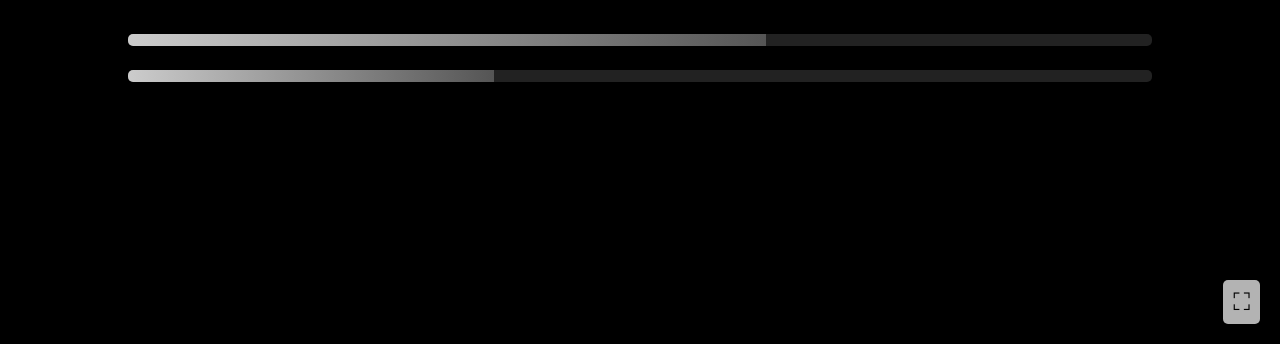
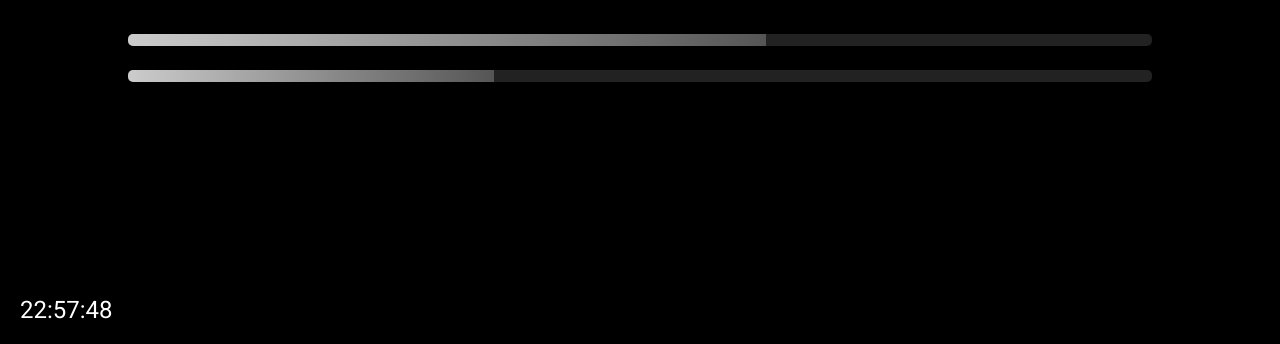
Before and after one commit to andieuren/clock, a plain HTML site: page index.html in a window 1280 px wide. Shown: the part 456-800 px from the top of the page. Drawn offline with Linux system fonts and the light colour scheme.

Commit message:
added time for makassar

```diff
--- a/index.html
+++ b/index.html
@@ -19,7 +19,9 @@
       height: 100vh;
       text-align: center;
       overflow: hidden;
+      cursor: default;
     }
+    body.hide-cursor { cursor: none; }
     .clock {
       font-size: 8rem;
       font-weight: 700;
@@ -27,6 +29,12 @@
     .date {
       font-size: 2rem;
       margin-top: 0.5rem;
+    }
+    .makassar-clock {
+      position: absolute;
+      bottom: 20px;
+      left: 20px;
+      font-size: 1.5rem;
     }
     .progress-container {
       width: 80%;
@@ -44,72 +52,66 @@
       width: 0%;
       background-image: linear-gradient(to right, #ccc, #555);
     }
-    .fullscreen-btn {
-      position: fixed;
-      bottom: 20px;
-      right: 20px;
-      padding: 10px;
-      background-color: #fff;
-      color: #000;
-      border: none;
-      border-radius: 5px;
-      font-size: 1.5rem;
-      line-height: 1;
-      cursor: pointer;
-      opacity: 0.7;
-      transition: opacity 0.2s ease;
-    }
-    .fullscreen-btn:hover {
-      opacity: 1;
-    }
   </style>
 </head>
-<body>
+<body class="hide-cursor">
   <div class="clock" id="clock"></div>
   <div class="date" id="date"></div>
   <div class="progress-container">
-    <div class="progress" id="dayProgressBar">
-      <div class="progress-bar" id="dayProgress"></div>
-    </div>
-    <div class="progress" id="yearProgressBar">
-      <div class="progress-bar" id="yearProgress"></div>
-    </div>
+    <div class="progress"><div class="progress-bar" id="dayProgress"></div></div>
+    <div class="progress"><div class="progress-bar" id="yearProgress"></div></div>
   </div>
-  <button id="fsBtn" class="fullscreen-btn" aria-label="Toggle fullscreen">⛶</button>
+  <div class="makassar-clock" id="makassarClock"></div>
 
   <script>
     function updateClock() {
       const now = new Date();
-      const hours = String(now.getHours()).padStart(2, '0');
-      const minutes = String(now.getMinutes()).padStart(2, '0');
-      const seconds = String(now.getSeconds()).padStart(2, '0');
-      document.getElementById("clock").textContent = `${hours}:${minutes}:${seconds}`;
+      // Main clock
+      const hh = String(now.getHours()).padStart(2,'0');
+      const mm = String(now.getMinutes()).padStart(2,'0');
+      const ss = String(now.getSeconds()).padStart(2,'0');
+      document.getElementById('clock').textContent = `${hh}:${mm}:${ss}`;
+      // Date
+      document.getElementById('date').textContent = now.toLocaleDateString(undefined,
+        { weekday:'long', year:'numeric', month:'long', day:'numeric' });
+      // Makassar time only
+      const makTime = now.toLocaleTimeString('en-GB',{ timeZone:'Asia/Makassar', hour12:false });
+      document.getElementById('makassarClock').textContent = makTime;
+      // Day progress
+      const startDay = new Date(now.getFullYear(), now.getMonth(), now.getDate());
+      const endDay = new Date(startDay);
+      endDay.setDate(endDay.getDate() + 1);
+      const dayPct = ((now - startDay) / (endDay - startDay)) * 100;
+      document.getElementById('dayProgress').style.width = `${dayPct}%`;
+      // Year progress
+      const startYear = new Date(now.getFullYear(), 0, 1);
+      const endYear = new Date(now.getFullYear() + 1, 0, 1);
+      const yearPct = ((now - startYear) / (endYear - startYear)) * 100;
+      document.getElementById('yearProgress').style.width = `${yearPct}%`;
+    }
+    setInterval(updateClock, 1000);
+    updateClock();
 
-      const options = { weekday: 'long', year: 'numeric', month: 'long', day: 'numeric' };
-      document.getElementById("date").textContent = now.toLocaleDateString(undefined, options);
-
-      const startOfDay = new Date(now.getFullYear(), now.getMonth(), now.getDate());
-      const endOfDay = new Date(startOfDay);
-      endOfDay.setDate(endOfDay.getDate() + 1);
-      const dayProgressValue = (now - startOfDay) / (endOfDay - startOfDay) * 100;
-      document.getElementById("dayProgress").style.width = `${dayProgressValue}%`;
-
-      const startOfYear = new Date(now.getFullYear(), 0, 1);
-      const endOfYear = new Date(now.getFullYear() + 1, 0, 1);
-      const yearProgressValue = (now - startOfYear) / (endOfYear - startOfYear) * 100;
-      document.getElementById("yearProgress").style.width = `${yearProgressValue}%`;
-    }
-
-    document.getElementById('fsBtn').addEventListener('click', () => {
-      if (!document.fullscreenElement) {
-        document.documentElement.requestFullscreen();
-      } else {
-        document.exitFullscreen();
+    // Fullscreen toggle on 'f'
+    document.addEventListener('keydown', e => {
+      if (e.key.toLowerCase() === 'f') {
+        if (document.fullscreenElement) document.exitFullscreen();
+        else document.documentElement.requestFullscreen();
       }
     });
 
-    setInterval(updateClock, 1000);
-    updateClock();
+    // Hide cursor after idle
+    let hideTimer;
+    const hideDelay = 3000;
+    function startHide() {
+      clearTimeout(hideTimer);
+      hideTimer = setTimeout(() => document.body.classList.add('hide-cursor'), hideDelay);
+    }
+    document.addEventListener('mousemove', () => {
+      document.body.classList.remove('hide-cursor');
+      startHide();
+    });
+    startHide();
   </script>
 </body>
 </html>
```
